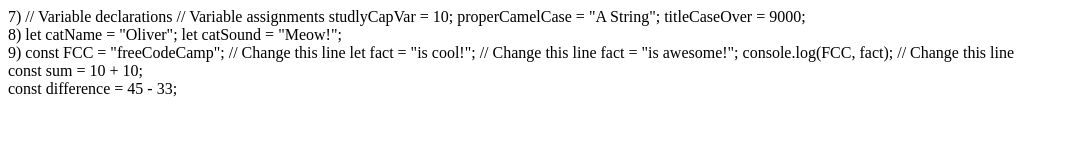
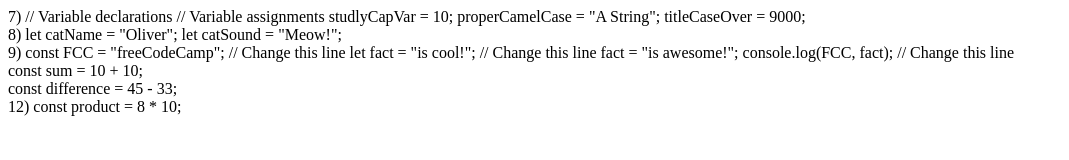
Before and after one commit to OlegDragun/codewars, a plain HTML site: page index.html in a window 1280 px wide. Shown: the whole page, without its empty margins (0-1069 px from the left). Drawn offline with Linux system fonts and the light colour scheme.

Commit message:
feat: 12 task

```diff
--- a/index.html
+++ b/index.html
@@ -31,5 +31,8 @@
     <div>
         const difference = 45 - 33;
     </div>
+    <div>
+        12)	const product = 8 * 10;
+    </div>
 </body>
 </html>
```
